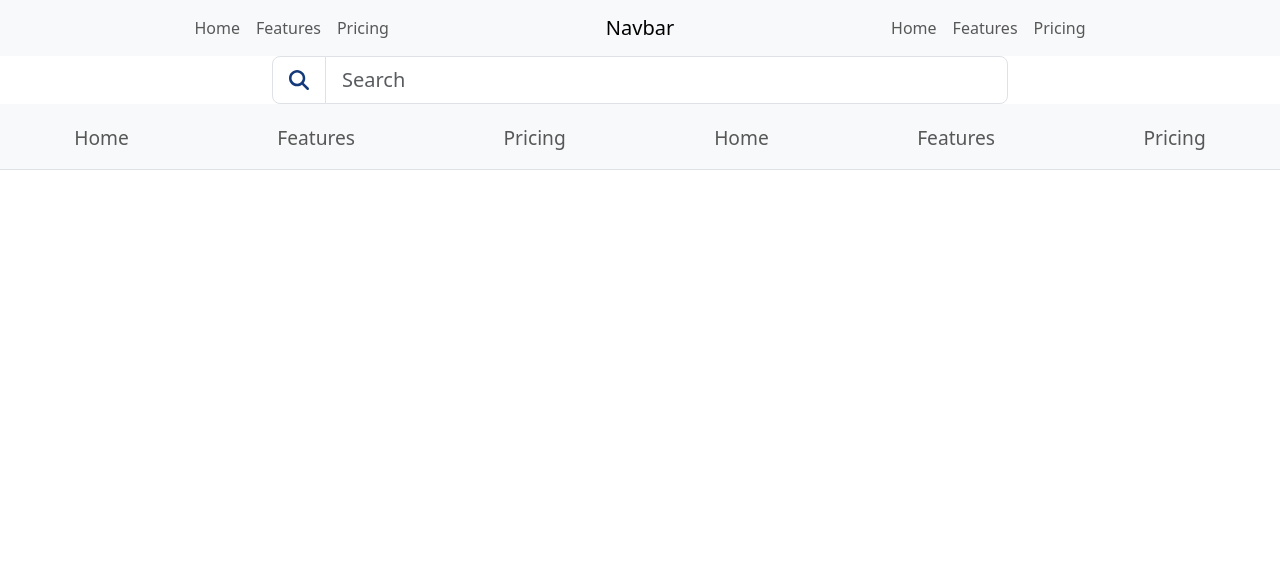
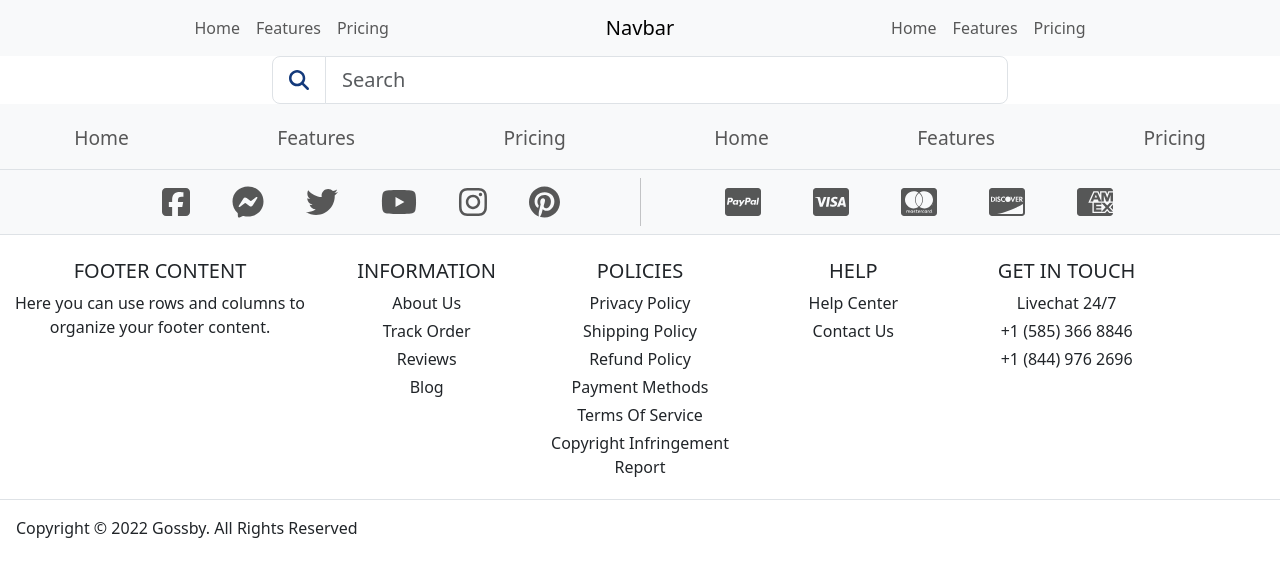
Before and after one commit to ZNhatAnhZ/ecommerce_frontend, a React (Vite) app: page / in a window 1280 px wide. Shown: the top 576 px of the page. Built offline with nearby package versions, Linux system fonts and the light colour scheme.

Commit message:
completed footer

```diff
--- a/src/components/Footer/Footer.jsx
+++ b/src/components/Footer/Footer.jsx
@@ -1,8 +1,17 @@
 import React from 'react'
+import SocialMediaRow from './SocialMediaRow'
+import FooterInfo from './FooterInfo'
+import FooterCopyright from './FooterCopyright'
 
 function Footer() {
   return (
-    <div>Footer</div>
+    <div bg="light" data-bs-theme="light">
+      <SocialMediaRow></SocialMediaRow>
+      <footer className="page-footer font-small py-4 border-top">
+        <FooterInfo></FooterInfo>
+        <FooterCopyright></FooterCopyright>
+      </footer>
+    </div>
   )
 }
 
--- /dev/null
+++ b/src/components/Footer/FooterCopyright.jsx
@@ -0,0 +1,11 @@
+import React from 'react'
+
+function FooterCopyright() {
+    return (
+        <div className="footer-copyright text-left p-3">
+            Copyright © 2022 Gossby. All Rights Reserved
+        </div>
+    )
+}
+
+export default FooterCopyright
--- /dev/null
+++ b/src/components/Footer/FooterInfo.jsx
@@ -0,0 +1,89 @@
+import React from 'react'
+import Nav from 'react-bootstrap/Nav';
+import Navbar from 'react-bootstrap/Navbar';
+
+function FooterInfo() {
+    return (
+        <div className="container-fluid text-center text-md-left border-bottom">
+            <div className="row">
+                <div className="col-md-3 mt-md-0 mt-3">
+                    <h5 className="text-uppercase">Footer Content</h5>
+                    <p>Here you can use rows and columns to organize your footer content.</p>
+                </div>
+
+                <hr className="clearfix w-100 d-md-none pb-0" />
+
+                <div className="col-md-2 mb-md-0 mb-3">
+                    <h5 className="text-uppercase">INFORMATION</h5>
+                    <ul className="list-unstyled">
+                        <li>
+                            <Nav.Link href="#home" className="pb-1">About Us</Nav.Link>
+                        </li>
+                        <li>
+                            <Nav.Link href="#home" className="pb-1">Track Order</Nav.Link>
+                        </li>
+                        <li>
+                            <Nav.Link href="#home" className="pb-1">Reviews</Nav.Link>
+                        </li>
+                        <li>
+                            <Nav.Link href="#home" className="pb-1">Blog</Nav.Link>
+                        </li>
+                    </ul>
+                </div>
+
+                <div className="col-md-2 mb-md-0 mb-3">
+                    <h5 className="text-uppercase">POLICIES</h5>
+                    <ul className="list-unstyled">
+                        <li>
+                            <Nav.Link href="#home" className="pb-1">Privacy Policy</Nav.Link>
+                        </li>
+                        <li>
+                            <Nav.Link href="#home" className="pb-1">Shipping Policy</Nav.Link>
+                        </li>
+                        <li>
+                            <Nav.Link href="#home" className="pb-1">Refund Policy</Nav.Link>
+                        </li>
+                        <li>
+                            <Nav.Link href="#home" className="pb-1">Payment Methods</Nav.Link>
+                        </li>
+                        <li>
+                            <Nav.Link href="#home" className="pb-1">Terms Of Service</Nav.Link>
+                        </li>
+                        <li>
+                            <Nav.Link href="#home" className="pb-1">Copyright Infringement Report</Nav.Link>
+                        </li>
+                    </ul>
+                </div>
+
+                <div className="col-md-2 mb-md-0 mb-3">
+                    <h5 className="text-uppercase">HELP</h5>
+                    <ul className="list-unstyled">
+                        <li>
+                            <Nav.Link href="#home" className="pb-1">Help Center</Nav.Link>
+                        </li>
+                        <li>
+                            <Nav.Link href="#home" className="pb-1">Contact Us</Nav.Link>
+                        </li>
+                    </ul>
+                </div>
+
+                <div className="col-md-2 mb-md-0 mb-3">
+                    <h5 className="text-uppercase">GET IN TOUCH</h5>
+                    <ul className="list-unstyled">
+                        <li>
+                            <Nav.Link href="#home" className="pb-1">Livechat 24/7</Nav.Link>
+                        </li>
+                        <li>
+                            <Nav.Link href="#home" className="pb-1">+1 (585) 366 8846</Nav.Link>
+                        </li>
+                        <li>
+                            <Nav.Link href="#home" className="pb-1">+1 (844) 976 2696</Nav.Link>
+                        </li>
+                    </ul>
+                </div>
+            </div>
+        </div>
+    )
+}
+
+export default FooterInfo
--- /dev/null
+++ b/src/components/Footer/SocialMediaRow.jsx
@@ -0,0 +1,75 @@
+import React from 'react'
+import Container from 'react-bootstrap/Container';
+import Row from 'react-bootstrap/Row';
+import Col from 'react-bootstrap/Col';
+import Nav from 'react-bootstrap/Nav';
+import Navbar from 'react-bootstrap/Navbar';
+import { FontAwesomeIcon } from '@fortawesome/react-fontawesome'
+import { faSquareFacebook } from '@fortawesome/free-brands-svg-icons'
+import { faFacebookMessenger } from '@fortawesome/free-brands-svg-icons'
+import { faPinterest } from '@fortawesome/free-brands-svg-icons'
+import { faInstagram } from '@fortawesome/free-brands-svg-icons'
+import { faYoutube } from '@fortawesome/free-brands-svg-icons'
+import { faTwitter } from '@fortawesome/free-brands-svg-icons'
+import { faCcAmex } from '@fortawesome/free-brands-svg-icons'
+import { faCcDiscover } from '@fortawesome/free-brands-svg-icons'
+import { faCcMastercard } from '@fortawesome/free-brands-svg-icons'
+import { faCcVisa } from '@fortawesome/free-brands-svg-icons'
+import { faCcPaypal } from '@fortawesome/free-brands-svg-icons'
+
+function SocialMediaRow() {
+    return (
+        <Navbar bg="light" data-bs-theme="light" className='justify-content-center'>
+            <Container className='justify-content-center mx-0'>
+                <Row className='w-100 justify-content-center mx-0'>
+                    <Col className='col-5'>
+                        <Nav className="m-auto justify-content-around">
+                            <Nav.Link href="#home">
+                                <FontAwesomeIcon icon={faSquareFacebook} size='2xl' />
+                            </Nav.Link>
+                            <Nav.Link href="#features">
+                                <FontAwesomeIcon icon={faFacebookMessenger} size='2xl' />
+                            </Nav.Link>
+                            <Nav.Link href="#pricing">
+                                <FontAwesomeIcon icon={faTwitter} size='2xl' />
+                            </Nav.Link>
+                            <Nav.Link href="#pricing">
+                                <FontAwesomeIcon icon={faYoutube} size='2xl' />
+                            </Nav.Link>
+                            <Nav.Link href="#pricing">
+                                <FontAwesomeIcon icon={faInstagram} size='2xl' />
+                            </Nav.Link>
+                            <Nav.Link href="#pricing">
+                                <FontAwesomeIcon icon={faPinterest} size='2xl' />
+                            </Nav.Link>
+                        </Nav>
+                    </Col>
+                    <Col className='col-1 d-flex justify-content-center'>
+                        <div class="vr"></div>
+                    </Col>
+                    <Col className='col-5'>
+                        <Nav className="m-auto justify-content-around">
+                            <Nav.Link href="#home">
+                                <FontAwesomeIcon icon={faCcPaypal} size='2xl' />
+                            </Nav.Link>
+                            <Nav.Link href="#features">
+                                <FontAwesomeIcon icon={faCcVisa} size='2xl' />
+                            </Nav.Link>
+                            <Nav.Link href="#pricing">
+                                <FontAwesomeIcon icon={faCcMastercard} size='2xl' />
+                            </Nav.Link>
+                            <Nav.Link href="#pricing">
+                                <FontAwesomeIcon icon={faCcDiscover} size='2xl' />
+                            </Nav.Link>
+                            <Nav.Link href="#pricing">
+                                <FontAwesomeIcon icon={faCcAmex} size='2xl' />
+                            </Nav.Link>
+                        </Nav>
+                    </Col>
+                </Row>
+            </Container>
+        </Navbar>
+    )
+}
+
+export default SocialMediaRow
--- a/src/pages/Home.jsx
+++ b/src/pages/Home.jsx
@@ -1,9 +1,13 @@
 import React from 'react'
 import Header from '../components/Header/Header'
+import Footer from '../components/Footer/Footer'
 
 function Home() {
     return (
-        <Header></Header>
+        <div>
+            <Header></Header>
+            <Footer></Footer>
+        </div>
     )
 }
 
```
